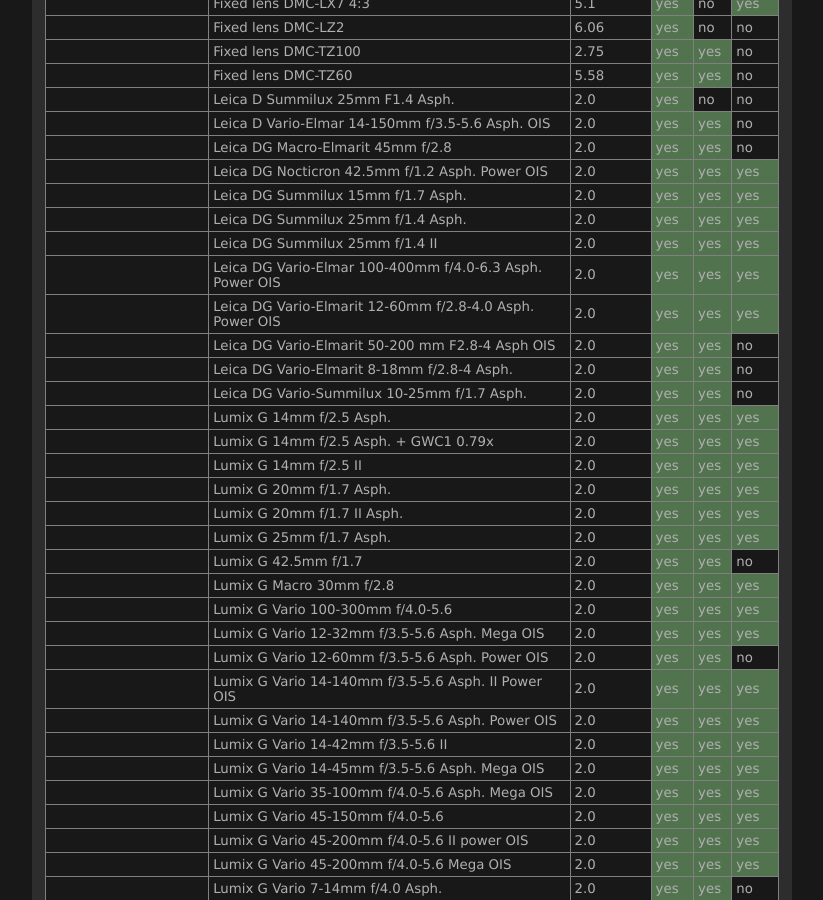
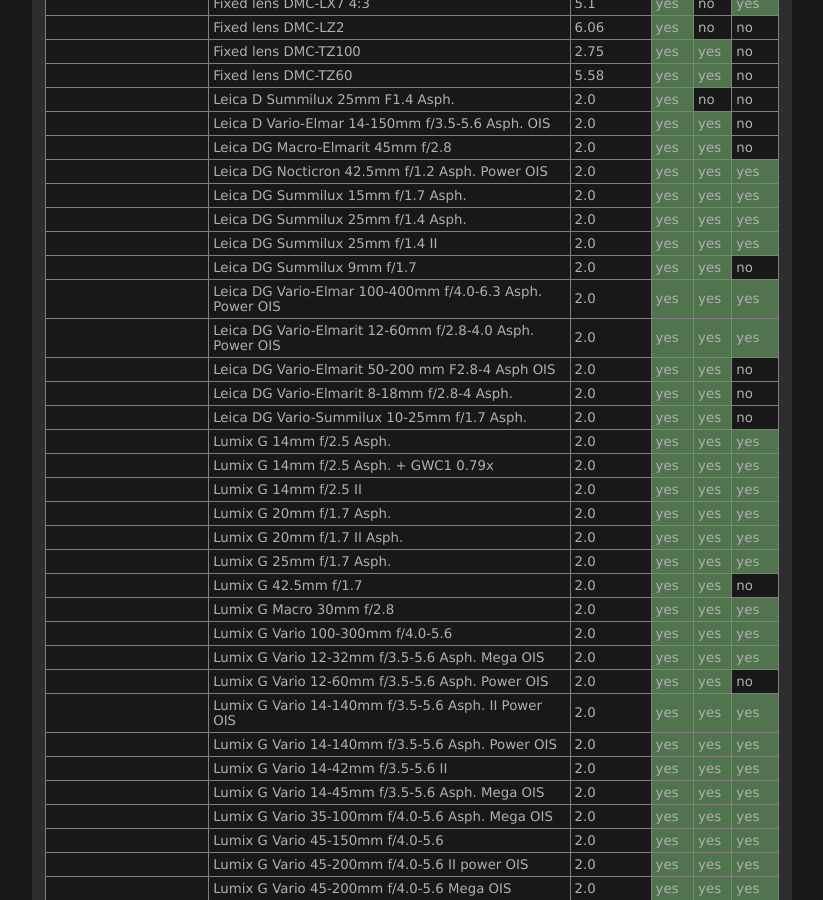
Before and after one commit to lensfun/lensfun.github.io, a Jekyll site: the page built from _posts/lenslist/2999-12-31-Lenslist-master.md, in a window 1280 px wide and 900 px high, scrolled down 17349 px. Shown: the whole window, without its empty margins (284-1107 px from the left). Built offline with Jekyll 4.4.1, drawn with Linux system fonts in a browser that asks for light colours.

Commit message:
Update master lens list from GitHub Actions

```diff
--- a/_posts/lenslist/2999-12-31-Lenslist-master.md
+++ b/_posts/lenslist/2999-12-31-Lenslist-master.md
@@ -718,6 +718,7 @@ This list was generated on 2022-12-13 from current Lensfun sources. Your Lensfun
 <tr class="lenslist-bg2"><td></td><td>Leica DG Summilux 15mm f/1.7 Asph.</td><td>2.0</td><td class="lenslist-highlight lenslist-check">yes</td><td class="lenslist-highlight lenslist-check">yes</td><td class="lenslist-highlight lenslist-check">yes</td></tr>
 <tr class="lenslist-bg2"><td></td><td>Leica DG Summilux 25mm f/1.4 Asph.</td><td>2.0</td><td class="lenslist-highlight lenslist-check">yes</td><td class="lenslist-highlight lenslist-check">yes</td><td class="lenslist-highlight lenslist-check">yes</td></tr>
 <tr class="lenslist-bg2"><td></td><td>Leica DG Summilux 25mm f/1.4 II</td><td>2.0</td><td class="lenslist-highlight lenslist-check">yes</td><td class="lenslist-highlight lenslist-check">yes</td><td class="lenslist-highlight lenslist-check">yes</td></tr>
+<tr class="lenslist-bg2"><td></td><td>Leica DG Summilux 9mm f/1.7</td><td>2.0</td><td class="lenslist-highlight lenslist-check">yes</td><td class="lenslist-highlight lenslist-check">yes</td><td class="lenslist-check">no</td></tr>
 <tr class="lenslist-bg2"><td></td><td>Leica DG Vario-Elmar 100-400mm f/4.0-6.3 Asph. Power OIS</td><td>2.0</td><td class="lenslist-highlight lenslist-check">yes</td><td class="lenslist-highlight lenslist-check">yes</td><td class="lenslist-highlight lenslist-check">yes</td></tr>
 <tr class="lenslist-bg2"><td></td><td>Leica DG Vario-Elmarit 12-60mm f/2.8-4.0 Asph. Power OIS</td><td>2.0</td><td class="lenslist-highlight lenslist-check">yes</td><td class="lenslist-highlight lenslist-check">yes</td><td class="lenslist-highlight lenslist-check">yes</td></tr>
 <tr class="lenslist-bg2"><td></td><td>Leica DG Vario-Elmarit 50-200 mm F2.8-4 Asph OIS</td><td>2.0</td><td class="lenslist-highlight lenslist-check">yes</td><td class="lenslist-highlight lenslist-check">yes</td><td class="lenslist-check">no</td></tr>
```
